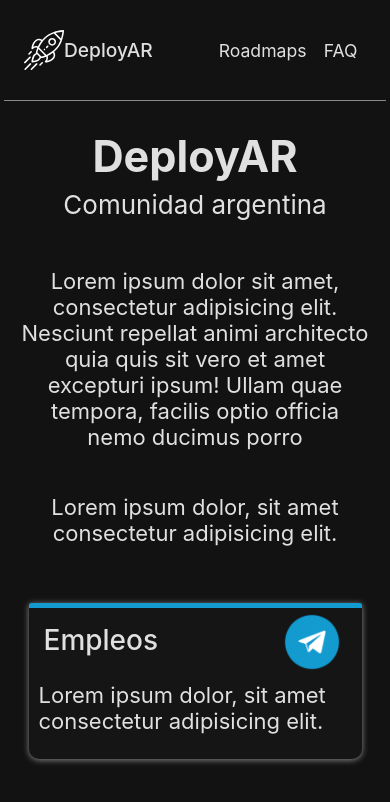
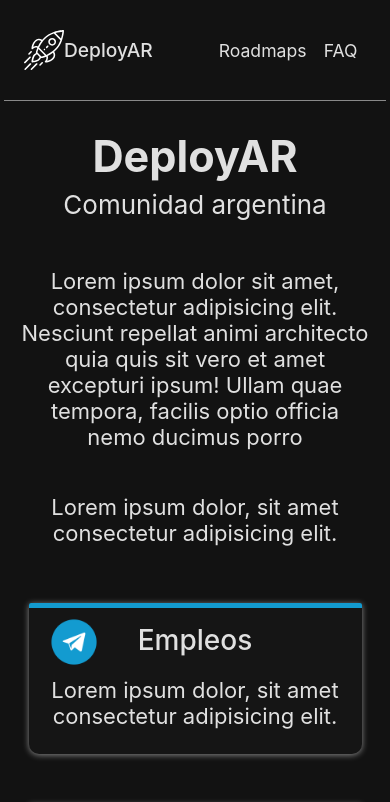
Before and after one commit to deployar/portal-web, a React (Create React App) app: page / in a window 390 px wide. Shown: the top 802 px of the page. Built offline with nearby package versions, Linux system fonts and the light colour scheme.

Commit message:
otra opcion para las cards en mobile

```diff
--- a/src/components/Card/Card.css
+++ b/src/components/Card/Card.css
@@ -59,7 +59,7 @@
 		height: auto;
 		margin: 15px;
 		padding: 10px;
-		align-items: flex-start;
+		align-items: center;
 	}
 
 	.card h3 {
@@ -71,18 +71,17 @@
 		width: 100%;
 		padding-bottom: 15px;
 		flex-direction: column;
-		align-items: flex-end;
+		align-items: flex-start;
 	}
 	.container p {
 		margin: 0;
 		width: 100%;
-		text-align: start;
 	}
 
 	.icon {
-		height: 60px;
+		height: 50px;
 		margin: 10px;
-		margin-top: -50px;
+		margin-top: -45px;
 	}
 }
 
```
